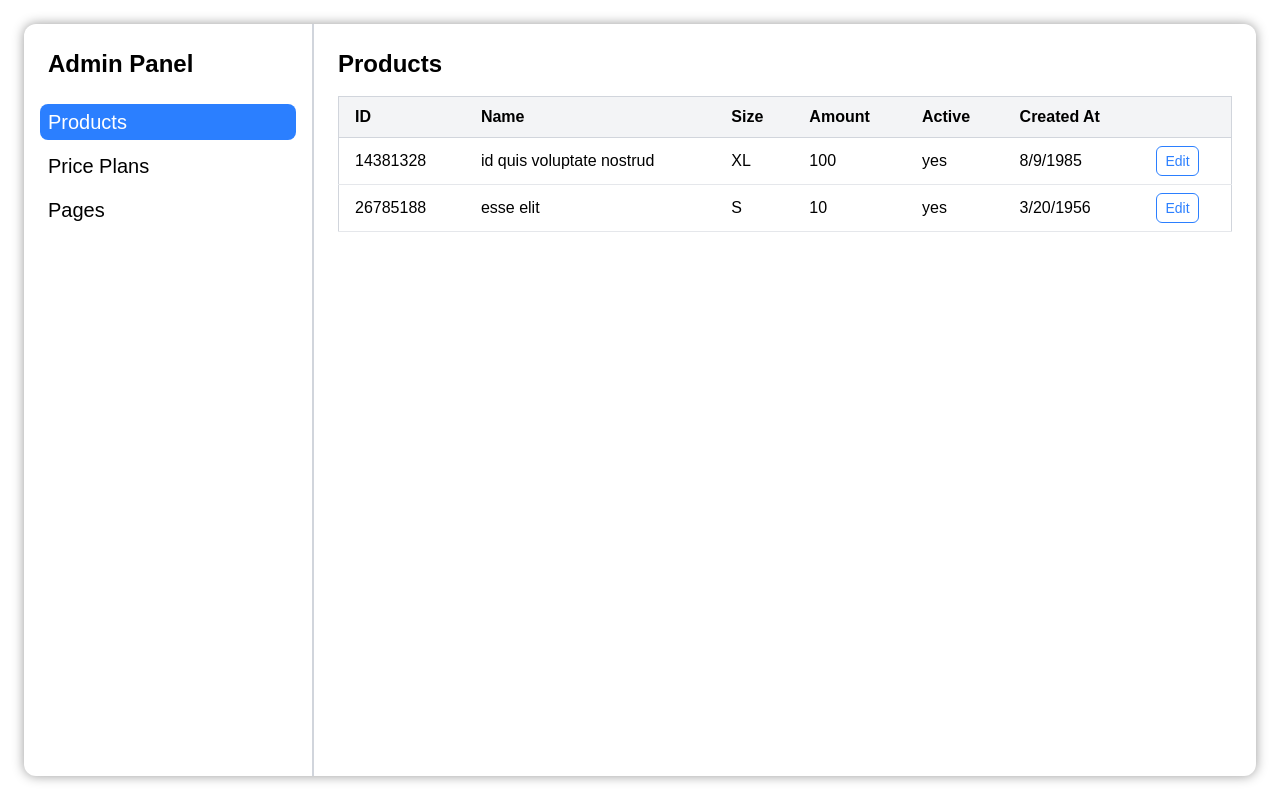
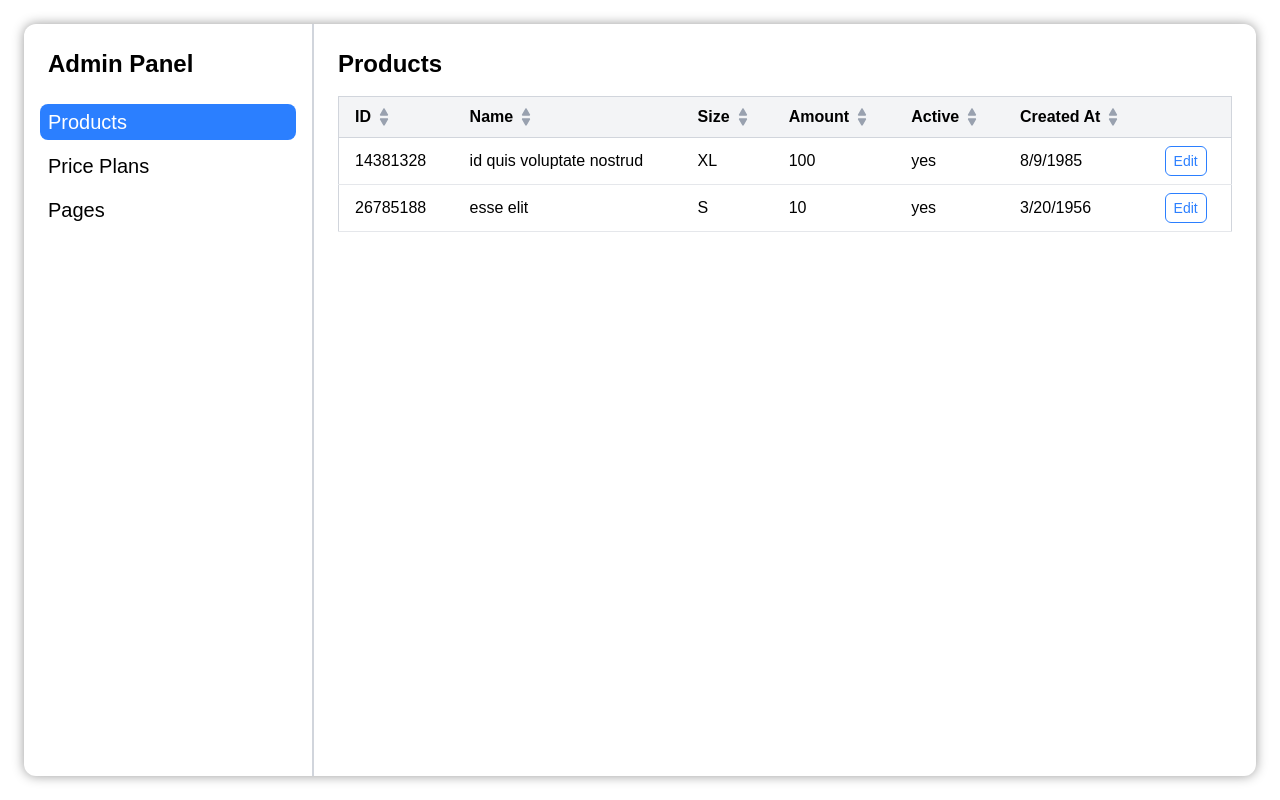
Before and after one commit to thegolova/entity-admin-ui, a Next.js app: page /products in a window 1280 px wide. Built offline with nearby package versions, Linux system fonts and the light colour scheme.

Commit message:
added sort by text fields

```diff
--- a/src/features/modal/EditModal.tsx
+++ b/src/features/modal/EditModal.tsx
@@ -3,6 +3,7 @@
 import { Dialog } from "@headlessui/react";
 import { useState, useEffect } from "react";
 import { FieldConfig } from "./types";
+import { getValue } from "@/shared/utils";
 
 type EditModalProps<T> = {
   isOpen: boolean;
@@ -11,10 +12,6 @@ type EditModalProps<T> = {
   fields: FieldConfig[];
   onSave: (updated: T) => void;
 };
-
-function getValue(obj: any, path: string) {
-  return path.split(".").reduce((acc, key) => acc?.[key], obj);
-}
 
 function setValue(obj: any, path: string, value: any) {
   const keys = path.split(".");
--- a/src/features/table/Table.tsx
+++ b/src/features/table/Table.tsx
@@ -1,8 +1,10 @@
 "use client";
 
-import React, { ReactNode, useState } from "react";
+import React, { ReactNode, useMemo, useState } from "react";
 import { EditModal } from "../modal/EditModal";
 import { FieldConfig } from "../modal/types";
+import clsx from "clsx";
+import { getValue } from "@/shared/utils";
 
 interface ColumnType<T> {
   key: keyof T | string;
@@ -24,10 +26,45 @@ const Table = <T extends { id: number | string }>({
   onSave,
 }: TableType<T>) => {
   const [entity, setEntity] = useState<T | null>(null);
+  const [sortData, setSortData] = useState<{
+    key: keyof T | string;
+    type: "asc" | "desc";
+  } | null>(null);
+
+  console.log({
+    data,
+    sortData,
+  });
 
   const handleEdit = (entity: T) => () => {
     setEntity(entity);
   };
+
+  const handleSort = (key: keyof T | string, type: string) => () => {
+    setSortData(() => {
+      if (type === "asc") {
+        return { key, type: "asc" };
+      }
+      return { key, type: "desc" };
+    });
+  };
+
+  const sortedData = useMemo(() => {
+    if (!sortData) return data;
+    const { key, type } = sortData;
+
+    return [...data].sort((a, b) => {
+      const _a = getValue(a, key as string);
+      const _b = getValue(b, key as string);
+
+      if (_a == null) return 1;
+      if (_b == null) return -1;
+
+      if (_a < _b) return type === "asc" ? -1 : 1;
+      if (_a > _b) return type === "asc" ? 1 : -1;
+      return 0;
+    });
+  }, [data, sortData]);
 
   return (
     <div className="overflow-x-auto">
@@ -37,16 +74,57 @@ const Table = <T extends { id: number | string }>({
             {columns.map((column) => (
               <th
                 key={column.key as string}
-                className="px-4 py-2 text-left border-b border-gray-300"
+                className="px-4 py-2 text-left border-b border-gray-300 cursor-pointer "
               >
-                {column.label}
+                <div className="flex items-center">
+                  {column.label}
+                  {
+                    //TODO: вынести в отдельный компонент svg
+                    <div className="ml-2">
+                      <div onClick={handleSort(column.key, "asc")}>
+                        <svg
+                          xmlns="http://www.w3.org/2000/svg"
+                          width="10"
+                          height="10"
+                          viewBox="0 0 24 24"
+                          className={clsx(
+                            "hover:fill-black",
+                            sortData?.key === column.key &&
+                              sortData?.type === "asc"
+                              ? "fill-black"
+                              : "fill-gray-400"
+                          )}
+                        >
+                          <path d="m21.74 18.03-8-14.02c-.77-1.34-2.72-1.34-3.48 0l-8 14.02C1.5 19.35 2.47 21 4 21h15.99c1.53 0 2.5-1.64 1.74-2.97Z" />
+                        </svg>
+                      </div>
+                      <div onClick={handleSort(column.key, "desc")}>
+                        <svg
+                          xmlns="http://www.w3.org/2000/svg"
+                          width="10"
+                          height="10"
+                          viewBox="0 0 24 24"
+                          className={clsx(
+                            "hover:fill-black",
+                            sortData?.key === column.key &&
+                              sortData?.type === "desc"
+                              ? "fill-black"
+                              : "fill-gray-400"
+                          )}
+                        >
+                          <path d="M20 3H4C2.47 3 1.5 4.64 2.26 5.97l8 14.02c.77 1.34 2.72 1.34 3.48 0l8-14.02C22.5 4.64 21.53 3 20 3" />
+                        </svg>
+                      </div>
+                    </div>
+                  }
+                </div>
               </th>
             ))}
             <th className="px-4 py-2 text-left border-b border-gray-300" />
           </tr>
         </thead>
         <tbody>
-          {data.length === 0 ? (
+          {sortedData.length === 0 ? (
             <tr>
               <td
                 colSpan={columns.length + 1}
@@ -56,7 +134,7 @@ const Table = <T extends { id: number | string }>({
               </td>
             </tr>
           ) : (
-            data.map((item) => (
+            sortedData.map((item) => (
               <tr key={item.id} className="hover:bg-gray-50">
                 {columns.map((column) => (
                   <td
@@ -65,7 +143,7 @@ const Table = <T extends { id: number | string }>({
                   >
                     {column.render
                       ? column.render(item)
-                      : (item as any)[column.key]}
+                      : getValue(item, column.key as string)}
                   </td>
                 ))}
                 <td className="px-4 py-2 border-b border-gray-200">
--- /dev/null
+++ b/src/shared/utils/index.ts
@@ -0,0 +1,6 @@
+export function getValue(obj: any, path: string) {
+  return path
+    .toString()
+    .split(".")
+    .reduce((acc, key) => acc?.[key], obj);
+}
```
